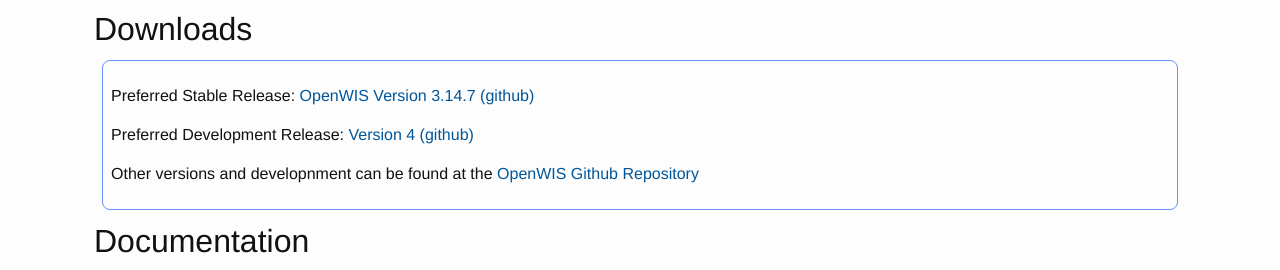
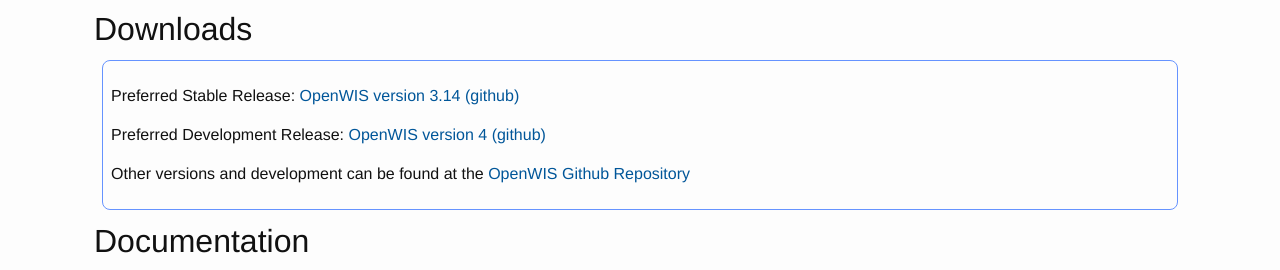
Before and after one commit to OpenWIS/openwis-documentation, a Jekyll site: the page built from projects/openwis/index.html, in a window 1280 px wide. Shown: the part 910-1180 px from the top of the page. Built offline with Jekyll 4.4.1, drawn with Linux system fonts in a browser that asks for light colours.

Commit message:
Update index.html
Updated the refs to the current versions: 3.14=3.14.8 and 4=4/develop

```diff
--- a/projects/openwis/index.html
+++ b/projects/openwis/index.html
@@ -39,9 +39,9 @@
 
 <h2 id="download">Downloads</h2>
 <div class="project-section">
-   <p>Preferred Stable Release: <a href="https://github.com/OpenWIS/openwis/tree/release/openwis-3.14.7" target="_blank">OpenWIS Version 3.14.7 (github)</a></p>
-   <p>Preferred Development Release: <a href="https://github.com/OpenWIS/openwis4" target="_blank">Version 4 (github)</a></p>
-   <p>Other versions and developnment can be found at the <a href="https://github.com/OpenWIS/openwis" target="_blank">OpenWIS Github Repository</a></p>
+   <p>Preferred Stable Release: <a href="https://github.com/OpenWIS/openwis/tree/release/openwis-3.14.8" target="_blank">OpenWIS version 3.14 (github)</a></p>
+   <p>Preferred Development Release: <a href="https://github.com/OpenWIS/openwis4/tree/develop" target="_blank">OpenWIS version 4 (github)</a></p>
+   <p>Other versions and development can be found at the <a href="https://github.com/OpenWIS/openwis" target="_blank">OpenWIS Github Repository</a></p>
 </div>
 
 <h2>Documentation</h2>
```
